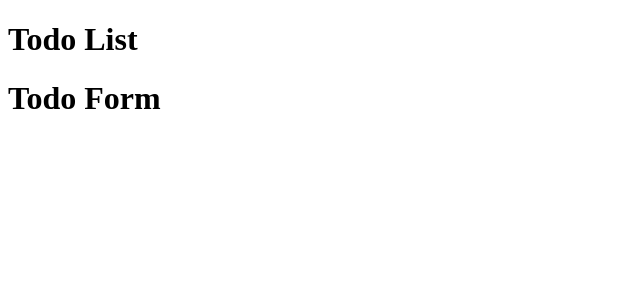
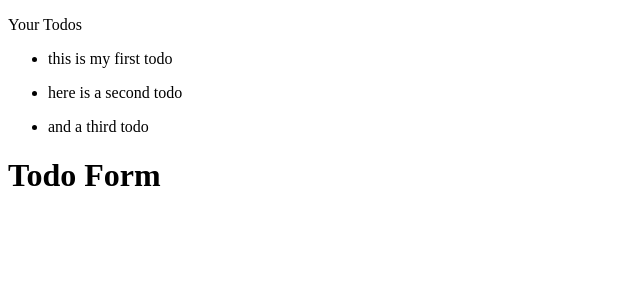
Before and after one commit to john-bauer/vue-todo-basic, a Vue app: page / in a window 1280 px wide. Shown: the top 300 px of the page, without its empty margins (0-640 px from the left). Built offline with nearby package versions, Linux system fonts and the light colour scheme.

Commit message:
ability to iterate through list of todos

```diff
--- a/src/components/TodoForm.vue
+++ b/src/components/TodoForm.vue
@@ -1,6 +1,6 @@
 <template>
   <div class="todo-form">
-    <h1>Todo Form</h1>
+      <h1>Todo Form</h1>
   </div>
 </template>
 
--- a/src/components/TodoList.vue
+++ b/src/components/TodoList.vue
@@ -1,14 +1,32 @@
 <template>
-  <div class="todo-list">
-    <h1>Todo List</h1>
+  <div id="todo-list-example">
+    <p>Your Todos</p>
+    <ul v-for="todo in todos" :key="todo.id">
+      <li>{{ todo.content }}</li>
+    </ul>
   </div>
 </template>
 
 <script>
 export default {
   name: 'TodoList',
-  props: {
-    msg: String,
+  data() {
+    return {
+      todos: [
+        {
+          id: 1,
+          content: 'this is my first todo',
+        },
+        {
+          id: 2,
+          content: 'here is a second todo',
+        },
+        {
+          id: 3,
+          content: 'and a third todo',
+        },
+      ],
+    };
   },
 };
 </script>
```
